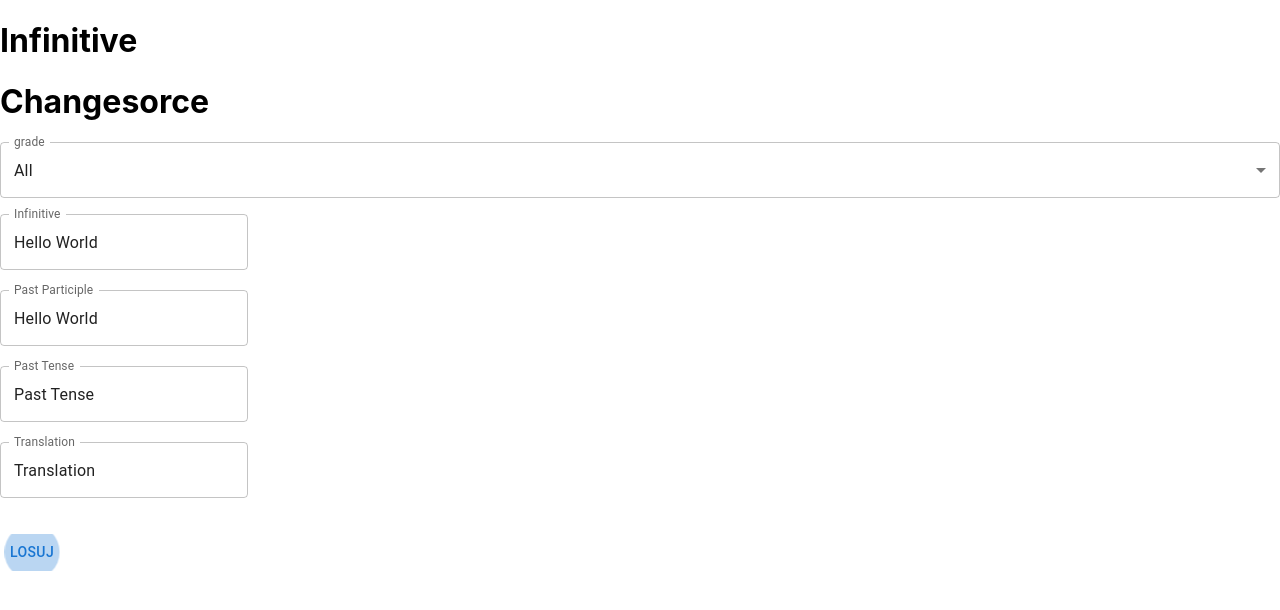
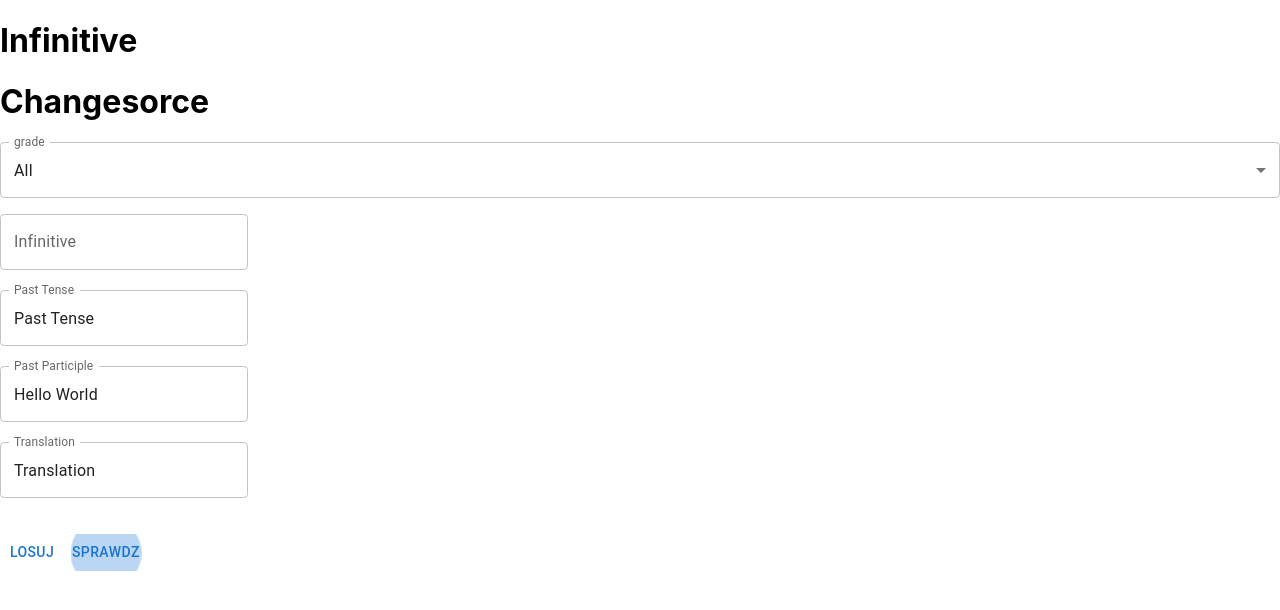
Before and after one commit to lukaszgor/-irregularverbs, a React (Create React App) app in the folder irregularverbs/: page /Infinitive in a window 1280 px wide. Shown: the top 610 px of the page. Built offline with nearby package versions, Linux system fonts and the light colour scheme.

Commit message:
simple check validation

```diff
--- a/irregularverbs/src/pages/Infinitive.js
+++ b/irregularverbs/src/pages/Infinitive.js
@@ -9,14 +9,32 @@ const Infinitive=()=>{
     const [data,setData] =useState(null)
     const [fetchError,setFetchError] =useState(null)
 
+    const [infinitiveCheck,setinfinitiveCheck] =useState(null)
+
     const [infinitiveVariable,setinfinitiveVariable] =useState(null)
     const [pastParticipleVariable,setPastParticipleVariable] =useState(null)
     const [pastTenseVariable,setPastTenseVariable] =useState(null)
     const [translationVariable,setTranslationVariable] =useState(null)
 
 
+
+const checkInfinitive = async()=>{
+if(infinitiveVariable === infinitiveCheck){
+    console.log('ok')
+}else{
+    console.log('zle')
+}
+
+}
+
+
+
+
 let graduate;
     const fetchData = async()=>{
+
+setinfinitiveCheck("")
+
 graduate = localStorage.getItem('graduateVariable');
 
 if(graduate == 1){
@@ -59,7 +77,6 @@ setinfinitiveVariable(data.infinitive)
 setPastParticipleVariable(data.pastParticiple)
 setPastTenseVariable(data.pastTense)
 setTranslationVariable(data.translation)
-
     }
 }
 
@@ -75,23 +92,11 @@ setTranslationVariable(data.translation)
 <TextField
           id="outlined-read-only-input"
           label="Infinitive"
-          defaultValue="Hello World"
-          value={infinitiveVariable}
-          InputProps={{
-            readOnly: true,
-          }}
+          value={infinitiveCheck}
+          onChange={(e) =>
+            setinfinitiveCheck(e.target.value)}
         />
-         <br/>
-         <br/>
-        <TextField
-          id="outlined-read-only-input"
-          label="Past Participle"
-          defaultValue="Hello World"
-          value={pastParticipleVariable}
-          InputProps={{
-            readOnly: true,
-          }}
-        />
+
          <br/>
          <br/>
         <TextField
@@ -99,6 +104,17 @@ setTranslationVariable(data.translation)
           label="Past Tense"
           defaultValue="Past Tense"
           value={pastTenseVariable}
+          InputProps={{
+            readOnly: true,
+          }}
+        />
+         <br/>
+         <br/>
+         <TextField
+          id="outlined-read-only-input"
+          label="Past Participle"
+          defaultValue="Hello World"
+          value={pastParticipleVariable}
           InputProps={{
             readOnly: true,
           }}
@@ -121,6 +137,9 @@ setTranslationVariable(data.translation)
 <Button autoFocus onClick={fetchData}>
               Losuj
         </Button>
+        <Button autoFocus onClick={checkInfinitive}>
+              Sprawdz
+        </Button>
 
 </Box>
 
```
